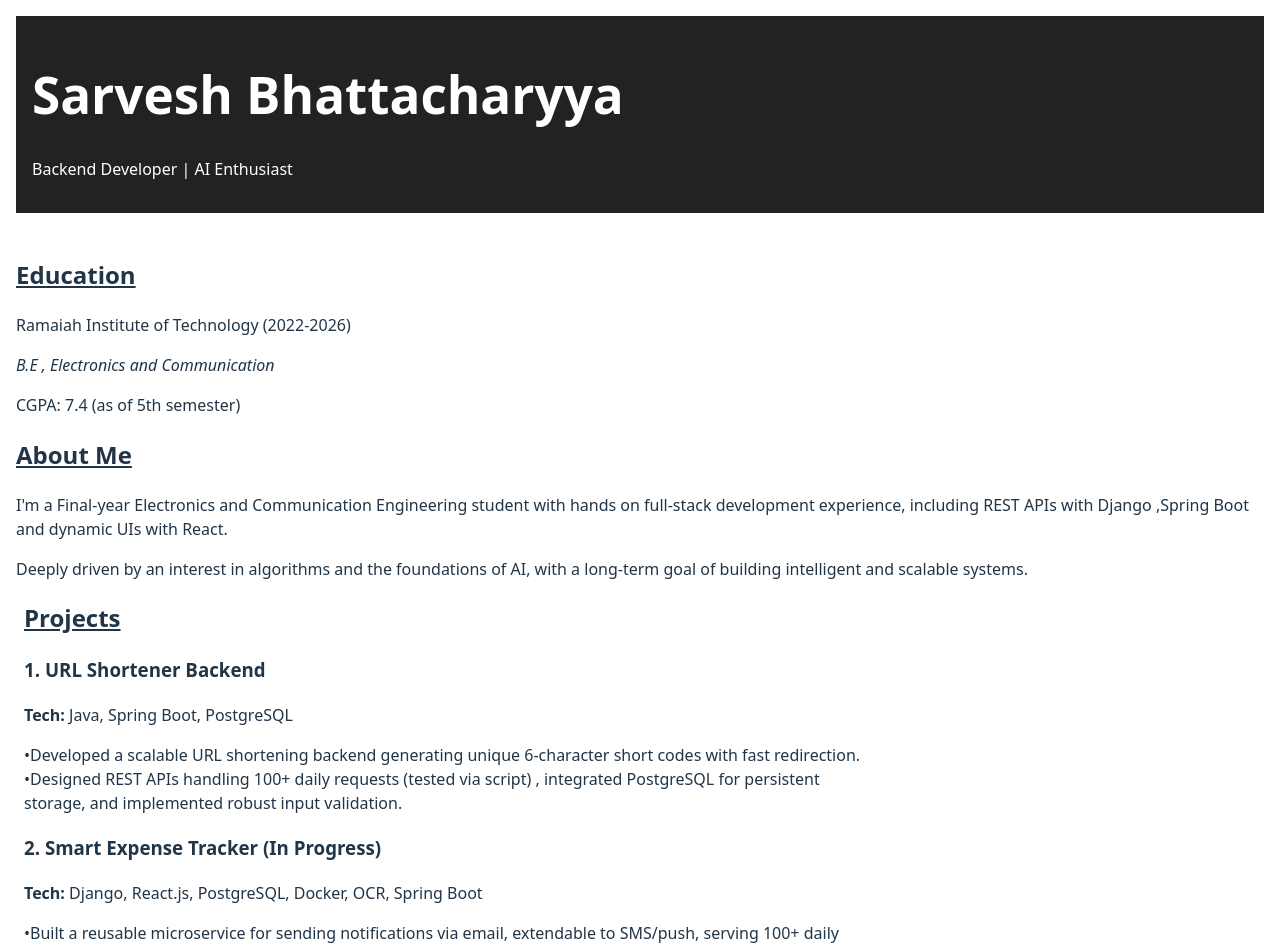
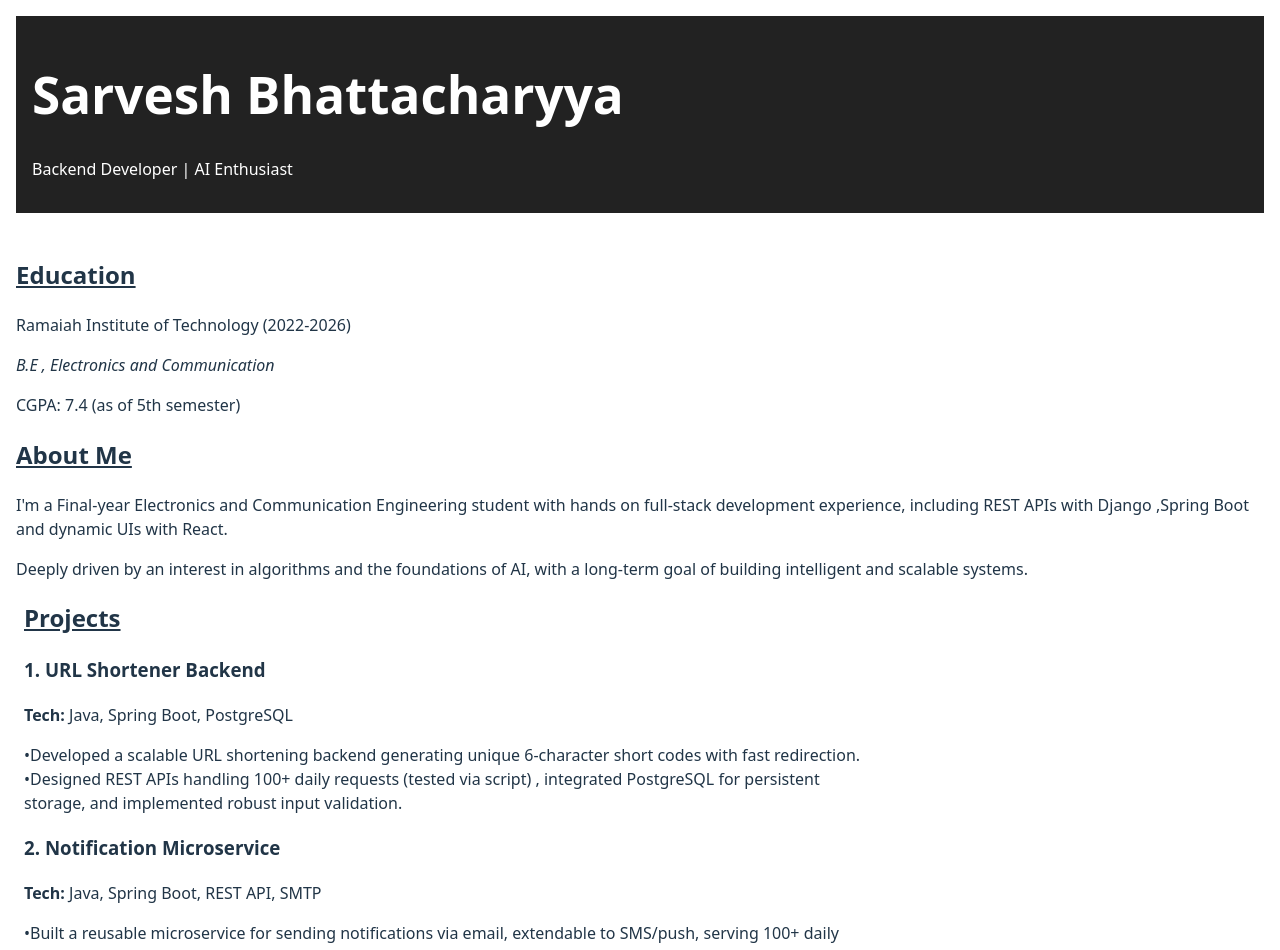
Before and after one commit to sarv-projects/sarvesh-portfolio, a React (Vite) app: page / in a window 1280 px wide. Shown: the top 950 px of the page. Built offline with nearby package versions, Linux system fonts and the light colour scheme.

Commit message:
15th august commit1

```diff
--- a/src/components/Projects.jsx
+++ b/src/components/Projects.jsx
@@ -11,8 +11,8 @@ storage, and implemented robust input validation.
 `.trim()
   },
   {
-    title: "2. Smart Expense Tracker (In Progress) ",
-    tech: "Django, React.js, PostgreSQL, Docker, OCR, Spring Boot",
+    title: "2. Notification Microservice ",
+    tech: " Java, Spring Boot, REST API, SMTP",
     description: `
 •Built a reusable microservice for sending notifications via email, extendable to SMS/push, serving 100+ daily
 requests.
```
